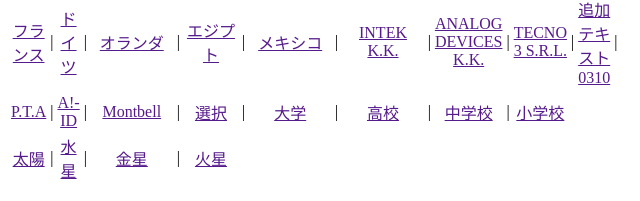
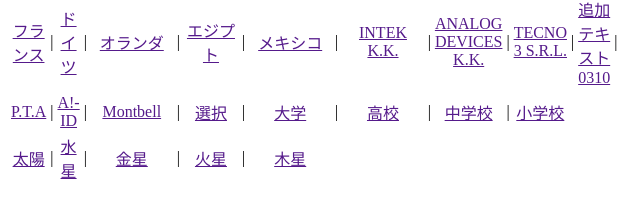
Before and after one commit to Takiguchi-t/Takiguchi-t.github.io, a plain HTML site: page index.html in a window 1280 px wide. Shown: the part 1571-1772 px from the top of the page, 0-640 px from the left. Drawn offline with nearby package versions, Linux system fonts and the light colour scheme.

Commit message:
Update index.html

```diff
--- a/index.html
+++ b/index.html
@@ -248,6 +248,8 @@
       <td width="150" align="center"><a href="">金星</a></td>
       <td>|</td>
       <td width="150" align="center"><a href="">火星</a></td>
+      <td>|</td>
+      <td width="150" align="center"><a href="">木星</a></td>
     </tr>
   </table>
 
```
